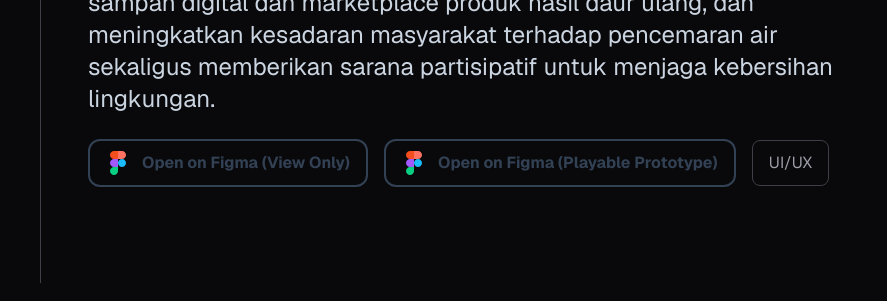
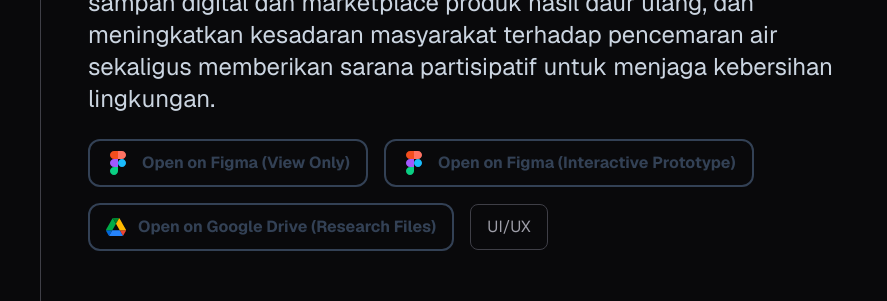
Before and after one commit to Archaniels/Portfolio, a Next.js app: page /projects in a window 1280 px wide. Shown: the part 940-1241 px from the top of the page, without its empty margins (256-1143 px from the left). Built offline with nearby package versions, Linux system fonts and the light colour scheme.

Commit message:
[FIX] Added a reference research files into the latest project (ReTide)

```diff
--- a/src/components/ui/Projects.tsx
+++ b/src/components/ui/Projects.tsx
@@ -52,7 +52,27 @@ export function Projects() {
                                     width={24}
                                     height={24}
                                 />
-                                Open on Figma (Playable Prototype)
+                                Open on Figma (Interactive Prototype)
+                            </button>
+                        </a>
+
+                        <a
+                            href="https://drive.google.com/drive/folders/1JW_QBZCX5ObD85ssYVQtLdpD8dY1kUl4?usp=sharing"
+                            target="_blank"
+                            rel="noopener noreferrer"
+                        >
+                            <button
+                                type="button"
+                                className="inline-flex items-center gap-3 text-[rgb(51,65,85)] border-2 font-bold border-[rgb(51,65,85)] rounded-xl px-4 py-2.5 hover:text-[rgb(100,116,139)] hover:border-[rgb(100,116,139)] transition"
+                            >
+                                <Image
+                                    className="w-5 h-5"
+                                    src="/icons/Google-Drive.svg"
+                                    alt="Google Drive"
+                                    width={24}
+                                    height={24}
+                                />
+                                Open on Google Drive (Research Files)
                             </button>
                         </a>
 
```
Also changed, not shown: public/icons/Google-Drive.svg (added).
